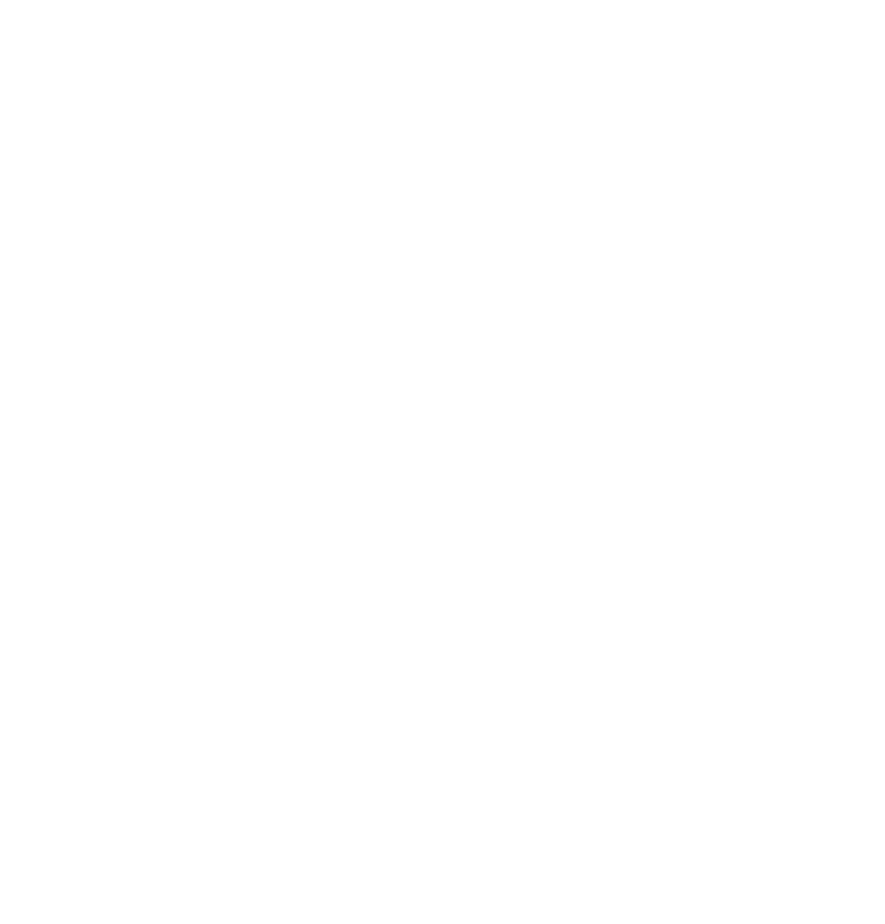
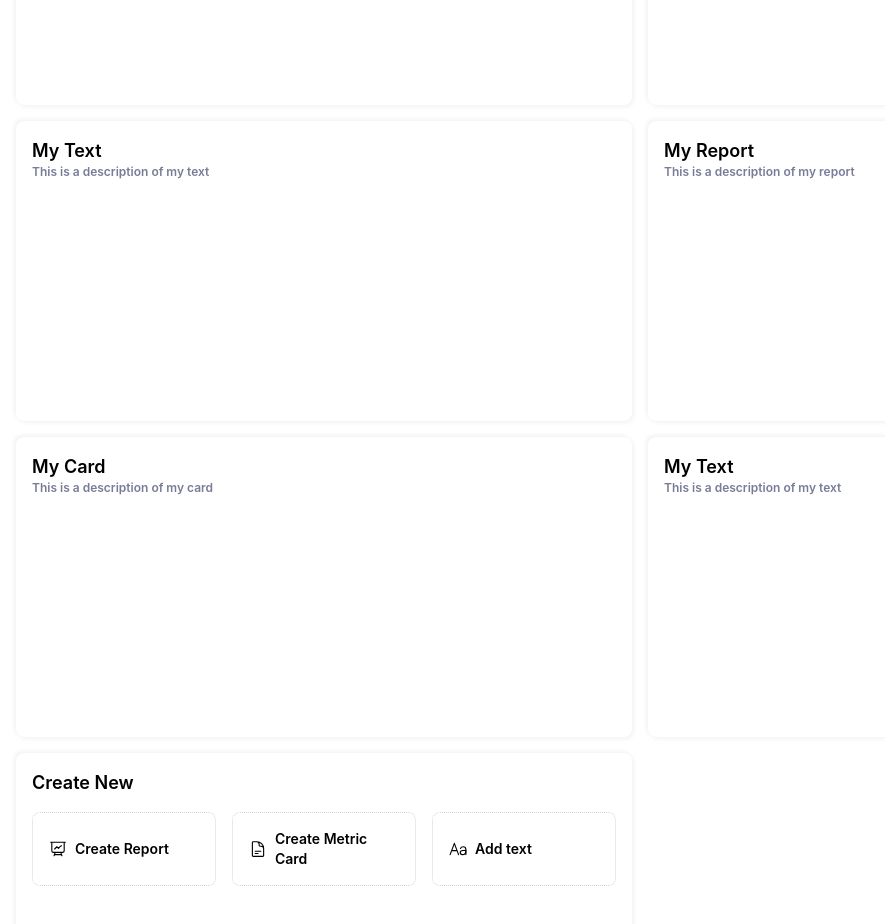
Before and after one commit to madhuveeraprasath-a/sentisum-dashboard, a Next.js app: page /dashboard in a window 1280 px wide. Shown: the part 400-1324 px from the top of the page, without its empty margins (0-885 px from the left). Before the commit the page ends 800 px from the top, so only its background shows below. Built offline with nearby package versions, Linux system fonts and the light colour scheme.

Commit message:
added a dashboard changes

```diff
--- a/app/JSON/dashboardData.json
+++ b/app/JSON/dashboardData.json
@@ -3,13 +3,34 @@
   "description": "This is a description of my dashboard data",
   "data": [
     {
-      "type": "report"
+      "type": "report",
+      "title": "My Report",
+      "description": "This is a description of my report"
     },
     {
-      "type": "card"
+      "type": "card",
+      "title": "My Card",
+      "description": "This is a description of my card"
     },
     {
-      "type": "text"
+      "type": "text",
+      "title": "My Text",
+      "description": "This is a description of my text"
+    },
+    {
+      "type": "report",
+      "title": "My Report",
+      "description": "This is a description of my report"
+    },
+    {
+      "type": "card",
+      "title": "My Card",
+      "description": "This is a description of my card"
+    },
+    {
+      "type": "text",
+      "title": "My Text",
+      "description": "This is a description of my text"
     }
   ]
 }
--- /dev/null
+++ b/app/components/Cards/CardContainer.tsx
@@ -0,0 +1,36 @@
+import { JSX } from "react";
+import MetricCard from "./MetricCard";
+import ReportCard from "./ReportCard";
+import TextCard from "./TextCard";
+
+const componentMap: Record<string, React.FC | (() => JSX.Element)> = {
+  metric: MetricCard,
+  text: TextCard,
+  report: ReportCard,
+};
+
+const CardContainer = ({ data }: any) => {
+  const Component = componentMap[data?.type] || MetricCard;
+
+  return (
+    <div
+      className="min-h-[300px] cursor-pointer bg-white rounded-lg p-4  transform transition-transform duration-500 hover:scale-[1.02] hover:border-primary-300 hover:border"
+      style={{
+        boxShadow:
+          "rgba(0, 0, 0, 0.05) 2px 2px 4px, rgba(0, 0, 0, 0.05) -2px -2px 4px",
+      }}
+    >
+      <div className="flex justify-between items-center mb-4">
+        <div>
+          <p className="text-[18px] font-semibold">{data?.title}</p>
+          <p className="text-xs font-semibold text-neutral-600">
+            {data?.description}
+          </p>
+        </div>
+      </div>
+      <Component />
+    </div>
+  );
+};
+
+export default CardContainer;
--- /dev/null
+++ b/app/components/Cards/EmptyCard.tsx
@@ -0,0 +1,40 @@
+import {
+  CreateOptionInterface,
+  CreateOptions,
+} from "@/app/constants/HeaderConstants";
+import { getIcon } from "@/app/utills/getIcon";
+
+const EmptyCard = () => {
+  return (
+    <div
+      className="min-h-[300px] cursor-pointer bg-white rounded-lg p-4  transform transition-transform duration-500 hover:scale-[1.02] hover:border-primary-300 hover:border"
+      style={{
+        boxShadow:
+          "rgba(0, 0, 0, 0.05) 2px 2px 4px, rgba(0, 0, 0, 0.05) -2px -2px 4px",
+      }}
+    >
+      <div className="flex justify-between items-center mb-4">
+        <div>
+          <p className="text-[18px] font-semibold">Create New</p>
+        </div>
+      </div>
+      <div className="grid grid-cols-1 sm:grid-cols-2 md:grid-cols-3 gap-4">
+        {CreateOptions?.map((item: CreateOptionInterface) => (
+          <div
+            key={item.title}
+            className="flex items-center gap-2 p-4 rounded-lg cursor-pointer border-neutral-400 border-dotted border hover:bg-neutral-200 transition"
+          >
+            <div>{getIcon(item.type)}</div>
+            <div className="flex flex-col">
+              <h4 className="text-sm font-semibold text-black">{item.title}</h4>
+            </div>
+          </div>
+        ))}
+      </div>
+
+      <div></div>
+    </div>
+  );
+};
+
+export default EmptyCard;
--- /dev/null
+++ b/app/components/Cards/MetricCard.tsx
@@ -0,0 +1,5 @@
+const MetricCard = () => {
+  return <div></div>;
+};
+
+export default MetricCard;
--- /dev/null
+++ b/app/components/Cards/ReportCard.tsx
@@ -0,0 +1,5 @@
+const ReportCard = () => {
+  return <div></div>;
+};
+
+export default ReportCard;
--- /dev/null
+++ b/app/components/Cards/TextCard.tsx
@@ -0,0 +1,5 @@
+const TextCard = () => {
+  return <div></div>;
+};
+
+export default TextCard;
--- a/app/components/CreateButton.tsx
+++ b/app/components/CreateButton.tsx
@@ -1,3 +1,4 @@
+import { PlusCircleOutlined } from "@ant-design/icons";
 import {
   CreateOptionInterface,
   CreateOptions,
@@ -17,6 +18,7 @@
             className="bg-primary-500 text-white px-4 py-2 flex gap-1 rounded items-center font-semibold hover:bg-primary-600 transition-all duration-300"
           >
             CREATE
+            <PlusCircleOutlined />
           </button>
         }
         dropdownComponent={(close) => (
--- a/app/components/Navbar/Header.tsx
+++ b/app/components/Navbar/Header.tsx
@@ -25,7 +25,8 @@
   };
 
   return (
-    <div className="h-[80px] text-white flex items-center justify-between shadow-lg px-10">
+    <div>
+      <div className="h-[80px] text-white flex items-center justify-between shadow-lg px-10 fixed left-0 right-0 z-10 bg-neutral-100">
         <div className="cursor-pointer">
           <Image
             src="/images/sentisumLogo.webp"
@@ -52,7 +53,9 @@
           <HoverDropdown
             triggerComponent={
               <div className="flex cursor-pointer items-center justify-center gap-1">
-              <div className="text-center text-black font-semibold ">More</div>
+                <div className="text-center text-black font-semibold ">
+                  More
+                </div>
                 <CaretDownOutlined style={{ color: "#000" }} />
               </div>
             }
@@ -84,6 +87,8 @@
           <SubscribeButton />
         </div>
       </div>
+      <div className="h-[80px]"></div>
+    </div>
   );
 };
 
--- a/app/components/svgs/CreateTextIcon.tsx
+++ b/app/components/svgs/CreateTextIcon.tsx
@@ -7,7 +7,7 @@
     <svg
       stroke={iconColor || "#000"}
       fill="currentColor"
-      stroke-width="0"
+      strokeWidth="0"
       viewBox="0 0 512 512"
       height="18"
       width="18"
--- a/app/dashboard/page.tsx
+++ b/app/dashboard/page.tsx
@@ -1,4 +1,6 @@
 "use client";
+import CardContainer from "../components/Cards/CardContainer";
+import EmptyCard from "../components/Cards/EmptyCard";
 import CreateButton from "../components/CreateButton";
 import dashboardInitialData from "../JSON/dashboardData.json";
 import { useState } from "react";
@@ -17,6 +19,14 @@
           <CreateButton />
         </div>
       </div>
+      <div className="grid grid-cols-1 md:grid-cols-2 gap-4 mt-10">
+        {dashboardData.data.map((item, index) => (
+          <div key={`${item.title}+${index}`}>
+            <CardContainer data={item} />
+          </div>
+        ))}
+        <EmptyCard />
+      </div>
     </div>
   );
 };
```
Lines whose indentation alone changed are shown as unchanged.
